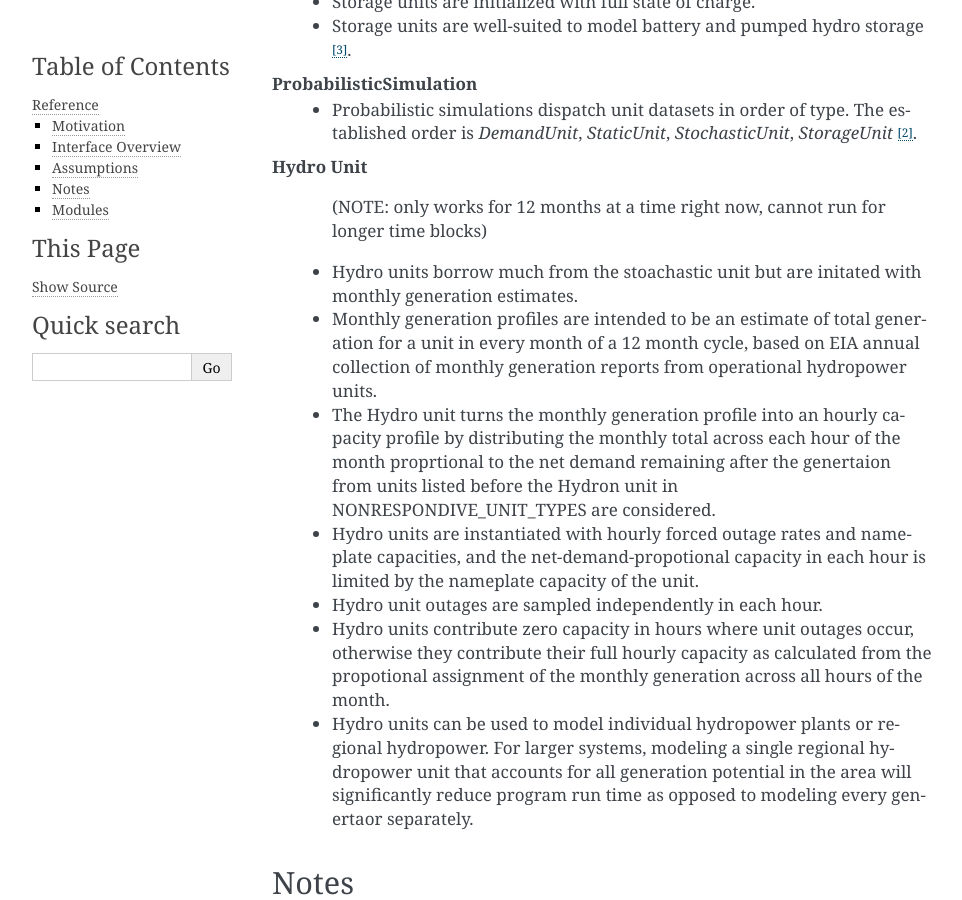
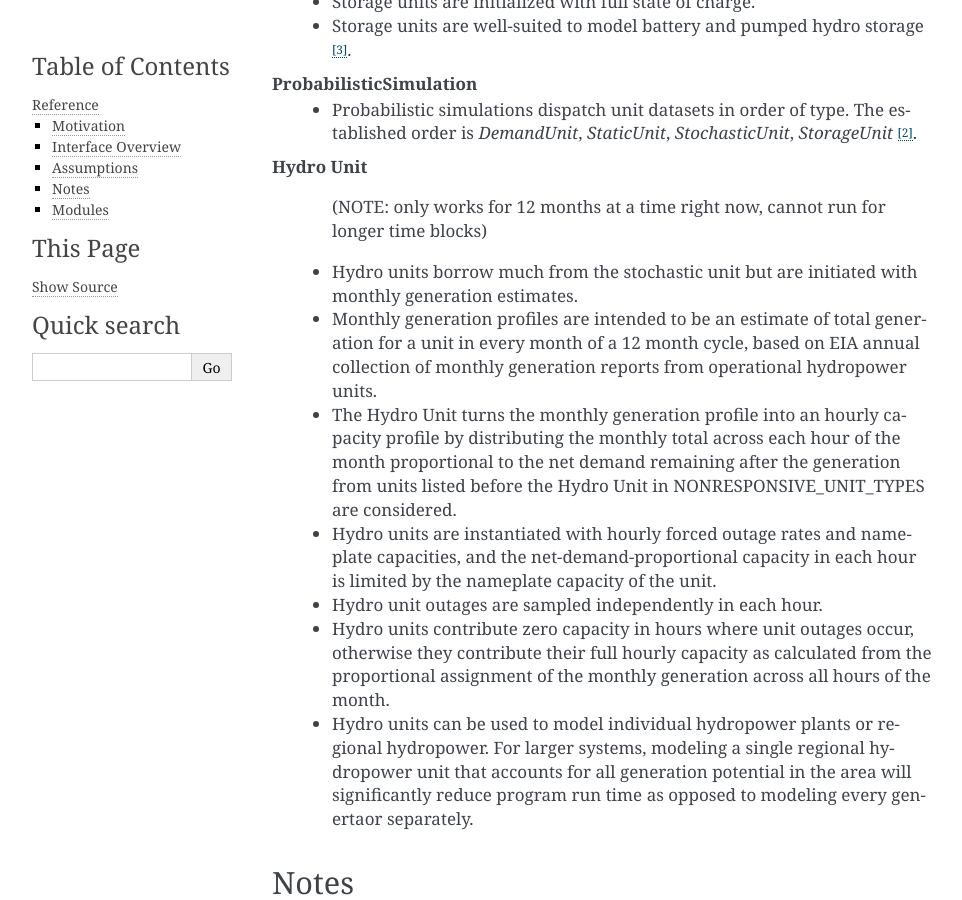
Before and after one commit to ijbd/assetra, a Sphinx documentation site: the page built from docs/reference.rst, in a window 1280 px wide and 900 px high, scrolled down 3012 px. Shown: the whole window, without its empty margins (148-1110 px from the left). Built offline with Sphinx 7.4.7, drawn with Linux system fonts in a browser that asks for light colours.

Commit message:
Typos and Example Cleared

```diff
--- a/docs/reference.rst
+++ b/docs/reference.rst
@@ -63,12 +63,12 @@ Assumptions
 
 **Hydro Unit**
    (NOTE: only works for 12 months at a time right now, cannot run for longer time blocks)
- - Hydro units borrow much from the stoachastic unit but are initated with monthly generation estimates.
+ - Hydro units borrow much from the stochastic unit but are initiated with monthly generation estimates.
  - Monthly generation profiles are intended to be an estimate of total generation for a unit in every month of a 12 month cycle, based on EIA annual collection of  monthly generation reports from operational hydropower units.
- - The Hydro unit turns the monthly generation profile into an hourly capacity profile by distributing the monthly total across each hour of the month proprtional to the net demand remaining after the genertaion from units listed before the Hydron unit in NONRESPONDIVE_UNIT_TYPES are considered.
- - Hydro units are instantiated with hourly forced outage rates and nameplate capacities, and the net-demand-propotional capacity in each hour is limited by the nameplate capacity of the unit.
+ - The Hydro Unit turns the monthly generation profile into an hourly capacity profile by distributing the monthly total across each hour of the month proportional to the net demand remaining after the generation from units listed before the Hydro Unit in NONRESPONSIVE_UNIT_TYPES are considered.
+ - Hydro units are instantiated with hourly forced outage rates and nameplate capacities, and the net-demand-proportional capacity in each hour is limited by the nameplate capacity of the unit.
  - Hydro unit outages are sampled independently in each hour.
- - Hydro units contribute zero capacity in hours where unit outages occur, otherwise they contribute their full hourly capacity as calculated from the propotional assignment of the monthly generation across all hours of the month.
+ - Hydro units contribute zero capacity in hours where unit outages occur, otherwise they contribute their full hourly capacity as calculated from the proportional assignment of the monthly generation across all hours of the month.
  - Hydro units can be used to model individual hydropower plants or regional hydropower. For larger systems, modeling a single regional hydropower unit that accounts for all generation potential in the area will significantly reduce program run time as opposed to modeling every genertaor separately.
 Notes
 -----
```
Also changed, not shown: 1 other file.
